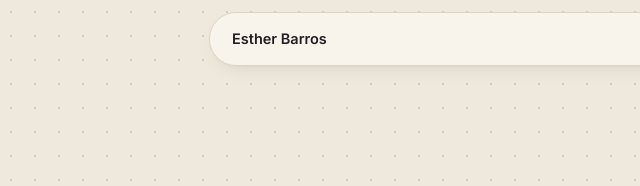
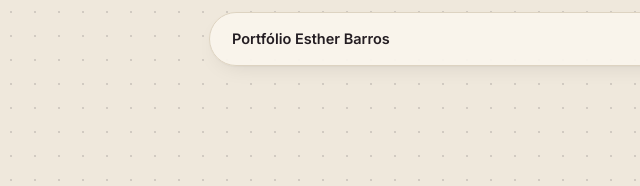
Before and after one commit to estherbarros/estherbarros.github.io, a plain HTML site: page index.html in a window 1280 px wide. Shown: the top 186 px of the page, 1-641 px from the left. Drawn offline with Linux system fonts and the light colour scheme.

Commit message:
Barra de navegação: Portfólio Esther Barros
Co-Authored-By: Claude Opus 5.5 <noreply@anthropic.com>

```diff
--- a/index.html
+++ b/index.html
@@ -554,6 +554,7 @@ details.estimativa p{margin-top:8px;font-size:15px;line-height:1.6;color:var(--t
 .nota-foto{position:absolute;left:69%;bottom:22px;z-index:3;display:flex;flex-direction:column;align-items:flex-start;color:var(--txt-2);pointer-events:none;animation:cola .8s .9s cubic-bezier(.2,.8,.2,1) both}
 .nota-foto svg{width:64px;height:46px;margin-left:-6px}
 .nota-foto span{font-family:var(--mao);font-size:clamp(21px,2.2vw,25px);line-height:.95;transform:rotate(-5deg);margin-top:2px}
+@media (max-width:440px){.marca .so-largo{display:none}}
 /* avatar da Esther */
 .av.eu{padding:0;overflow:hidden;background:#838540}
 .av.eu img{width:100%;height:100%;object-fit:cover;display:block}
@@ -797,7 +798,7 @@ a.pasta-capa:hover .abrir-capa,a.pasta-capa:focus-visible .abrir-capa{opacity:1;
 
 <header class="topo">
   <div class="pilula">
-    <a class="marca" href="#inicio"><span>Esther Barros</span></a>
+    <a class="marca" href="#inicio"><span><span class="so-largo">Portfólio </span>Esther Barros</span></a>
     <nav aria-label="Seções">
       <a href="#projetos">Projetos</a>
       <a href="#formacao">Formação</a>
```
